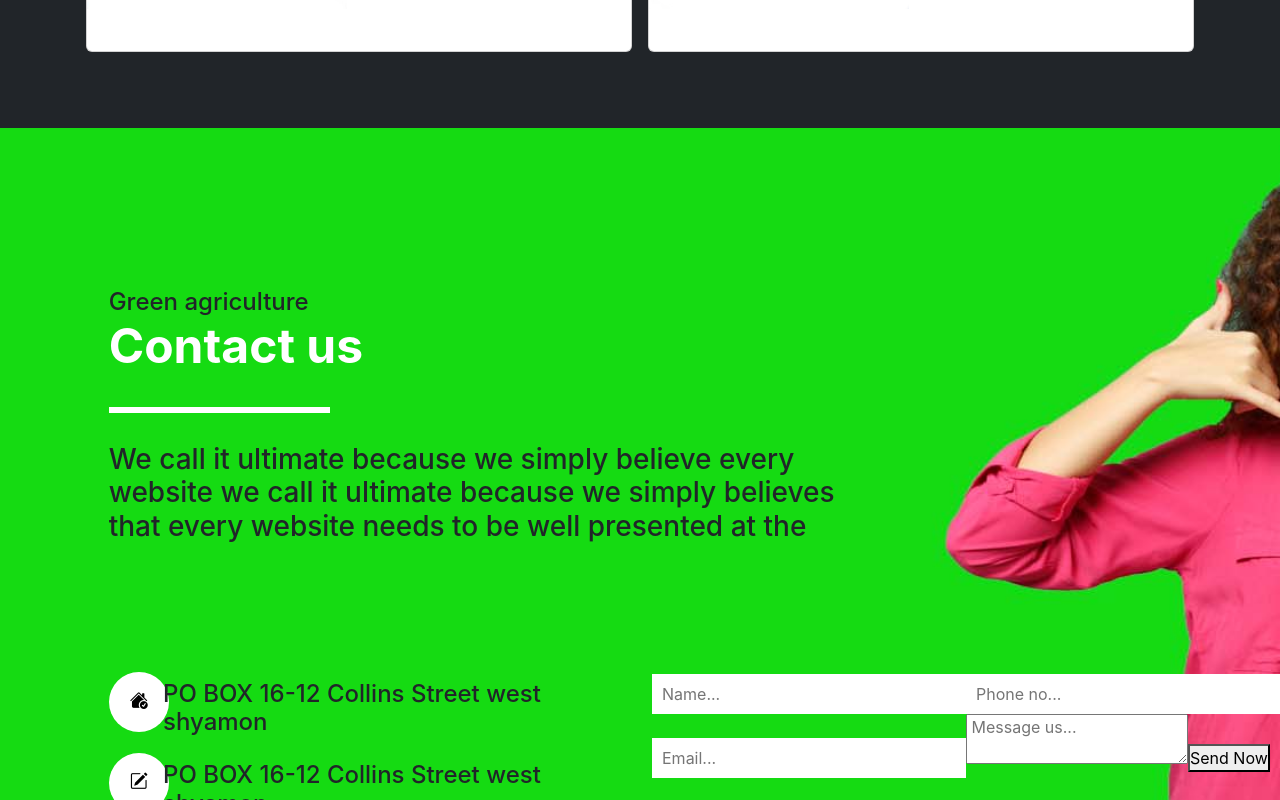
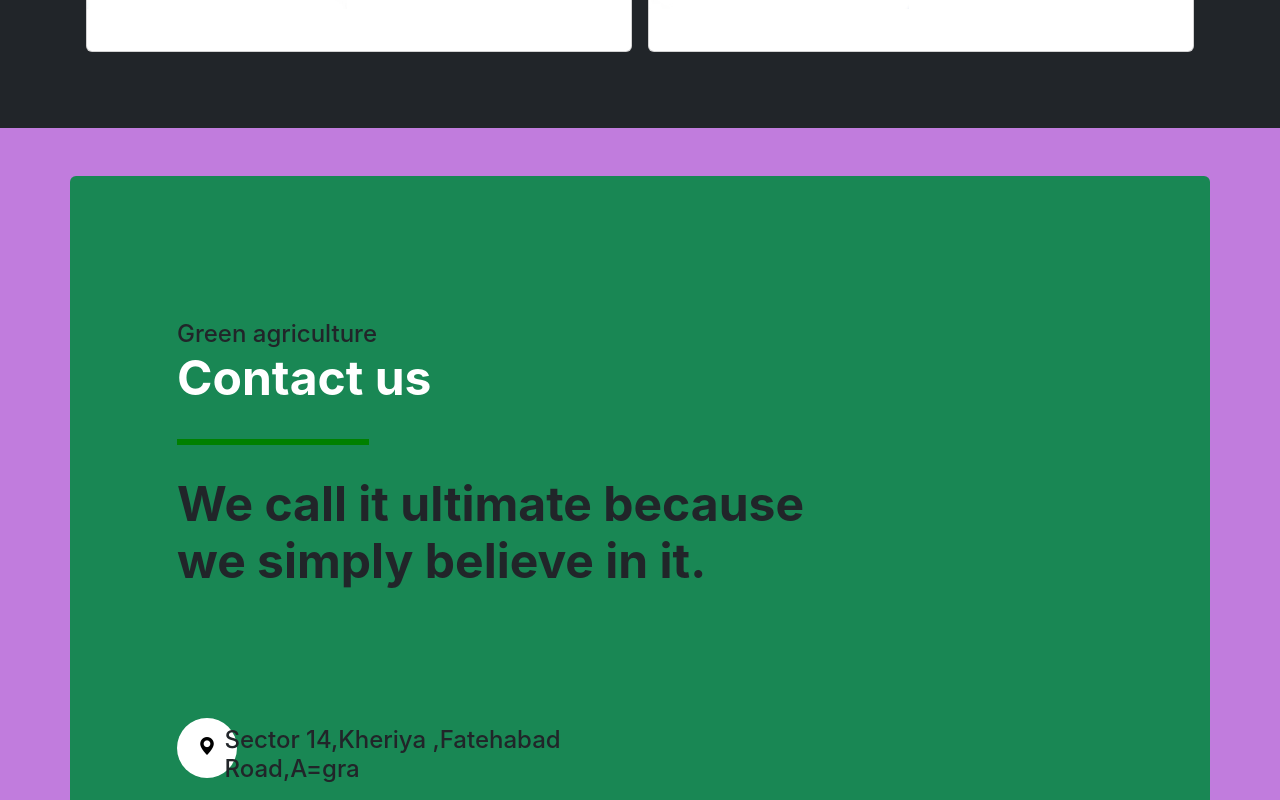
Before and after one commit to DeeptiAlbatross/organic, a React (Create React App) app: page / in a window 1280 px wide. Shown: the part 6274-7074 px from the top of the page. Built offline with nearby package versions, Linux system fonts and the light colour scheme.

Commit message:
Conatct us page done

```diff
--- a/src/App.css
+++ b/src/App.css
@@ -275,17 +275,18 @@ p{
 .seller i{
   color: orange;
 }
-.seller .card{
+/* .seller .card{
   /* border-radius: 10px; */
   /* border: none; */
 
 
-}
+/* } */
 .contact{
-  background:url(./assets/cont.jpg)no-repeat;
+  /* background:url(./assets/cont.jpg)no-repeat; */
   background-size: cover;
   width: 100%;
   height: 100vh;
+  background-color: rgb(193,124,221);
 }
 .contact h1{
   font-size: 3rem;
@@ -319,3 +320,7 @@ p{
   padding: 10px;
 
 }
+.contact h2{
+  font-size: 3rem;
+ font-weight: bold ;
+}
--- a/src/components/contact.js
+++ b/src/components/contact.js
@@ -3,14 +3,13 @@ import React from 'react'
 const contact = () => {
   return (
     <section class="contact py-5" id="Contact">
-      <div class="cotainer py-3">
+      <div class="container py-5 bg-success rounded  "data-aos="zoom-in">
         <div class="row py-5">
           <div class="col-lg-7 py-5 offset-lg-1 col-md-6 col-sm-12 col-12">
             <h4 class="m-0">Green agriculture</h4>
             <h1>Contact us</h1>
-            <div class="line2 my-4"></div>
-            <h3> We call it ultimate because we simply believe every website we call it
-             ultimate because  we simply believes that every website needs to be well presented at the </h3>
+            <div class="line my-4"></div>
+            <h2> We call it ultimate because we simply believe in it.</h2>
           </div>
         </div>
         <div class="row py-3">
@@ -18,23 +17,14 @@ const contact = () => {
             <div class="row pt-2">
               <div class="col-lg-1 col-sm-3 col-2 offset-lg-2">
                 <div class="circle">
-                  <span><i class="bi bi-house-check-fill"></i></span>
+                  <span><i class="bi bi-geo-alt-fill"></i></span>
                 </div>
               </div>
                 <div class="col-lg-8 col-sm-8 col-8 pt-2">
-                  <h4 class="text-centre">PO BOX 16-12 Collins Street west shyamon</h4>
+                  <h4 class="text-centre">Sector 14,Kheriya ,Fatehabad Road,A=gra</h4>
                 </div>
               </div>
-              <div class="row pt-2">
-                <div class="col-lg-1 col-sm-3 col-2 offset-lg-2">
-                  <div class="circle">
-                    <span><i class="bi bi-pencil-square"></i></span>
-                  </div>
-                </div>
-                  <div class="col-lg-8 col-sm-8 col-8 pt-2">
-                    <h4 class="text-centre">PO BOX 16-12 Collins Street west shyamon</h4>
-                  </div>
-                </div>
+
                 <div class="row pt-2">
                   <div class="col-lg-1 col-sm-3 col-2 offset-lg-2">
                     <div class="circle">
@@ -42,7 +32,7 @@ const contact = () => {
                     </div>
                   </div>
                     <div class="col-lg-8 col-sm-8 col-8 pt-2">
-                      <h4 class="text-centre">PO BOX 16-12 Collins Street west shyamon</h4>
+                      <h4 class="text-centre">+91-9719429066,</h4>
                     </div>
                   </div>
                   <div class="row pt-2">
@@ -52,27 +42,18 @@ const contact = () => {
                       </div>
                     </div>
                       <div class="col-lg-8 col-sm-8 col-8 pt-2">
-                        <h4 class=" text-centre">PO BOX 16-12 Collins Street west shyamon</h4>
+                        <h4 class=" text-centre">foodOrganic123@gmail.com</h4>
                       </div>
                     </div>
-                    <div class="row pt-2">
-                      <div class="col-lg-1 col-sm-3 col-2 offset-lg-2">
-                        <div class="circle">
-                          <span><i class="bi bi-mailbox-flag"></i></span>
-                        </div>
-                      </div>
-                        <div class="col-lg-8 col-sm-8 col-8 pt-2">
-                          <h4 class="text-centre">PO BOX 16-12 Collins Street west shyamon</h4>
-                        </div>
-                      </div>
-                 </div>
-                  <div class="col-lg-6">
+
+                    </div>
+                  {/* <div class="col-lg-6">
                     <input type="text" placeholder="Name..."/>
                     <input type="text" placeholder="Phone no..."/>
                     <input type="text" placeholder="Email..."/>
                     <textarea name="" id="" placeholder=" Message us..."></textarea>
                     <button class="cbtn mt-3">Send Now</button>
-                  </div>
+                  </div> */}
               </div>
             </div>
           </section>
--- a/src/components/services.js
+++ b/src/components/services.js
@@ -14,7 +14,7 @@ const services = () => {
         <div class="row">
           <div class="col-lg-6 m-auto">
             <p class="m-0">Green agriculture</p>
-            <h1>Our Best Products</h1>
+            <h1>Our Services</h1>
             <div class="line  my-4"></div>
             <p> We call it ultimate because we simply believe every website we call it
              ultimate because  we simply believes that every website needs to be well presented at the </p>
@@ -22,7 +22,7 @@ const services = () => {
         </div>
         <div class="d-flex justify-content-center">
             {Items?.map((i,index)=><div class="col-lg-3 mt-2  px-2">
-            <div class="card py-3"data-aos="fade-down"
+            <div class="card py-3" data-aos="fade-down"
              data-aos-easing="linear"
              data-aos-duration="1500">
               <div class="card-body">
```
